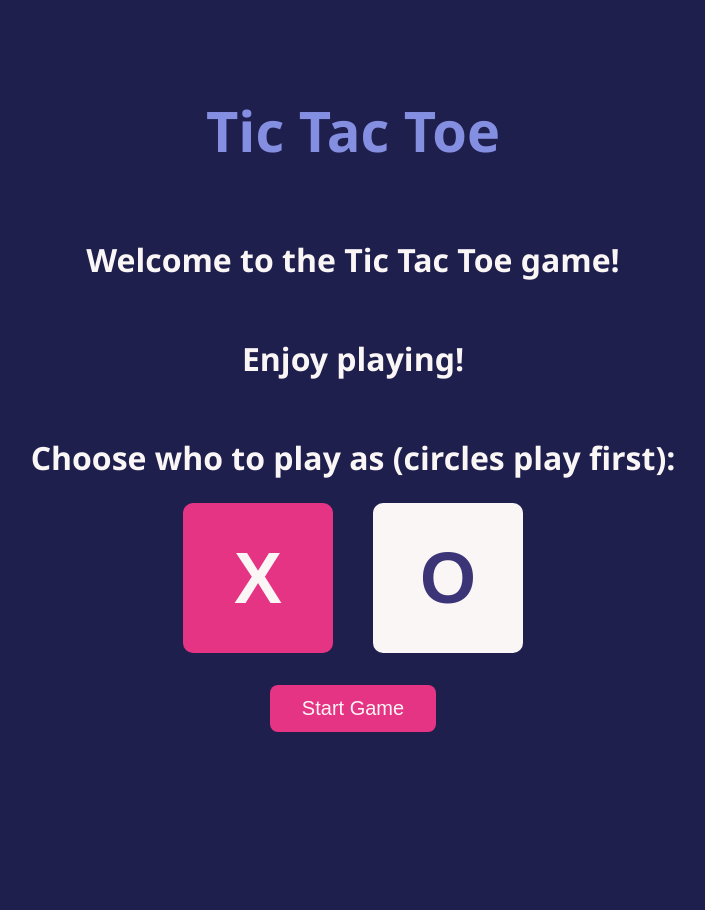
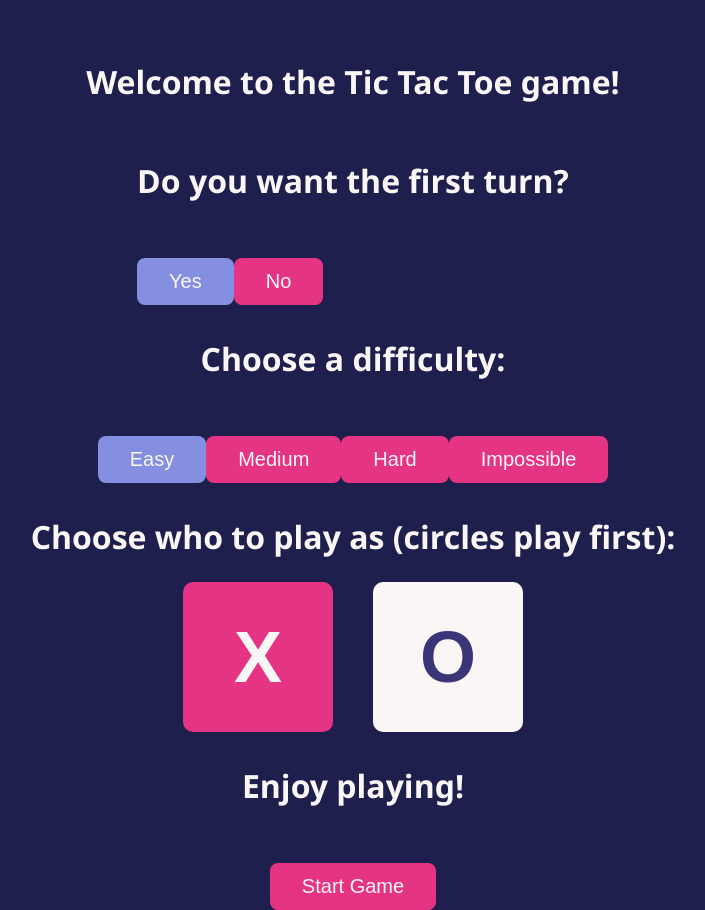
Before and after one commit to ramon-rcp/tictactoe, a React app: page / in a window 1280 px wide. Shown: the whole page, without its empty margins (287-992 px from the left). Before the commit the page ends 800 px from the top, so only its background shows below. Built offline with nearby package versions, Linux system fonts and the light colour scheme.

Commit message:
add starting player and difficulty selection

```diff
--- a/src/components/App.tsx
+++ b/src/components/App.tsx
@@ -9,6 +9,8 @@ type AppState = {
     key?: number;
     player: "X" | "O";
     isloading: boolean;
+    difficulty: "easy" | "medium" | "hard" | "impossible";
+    playerStarts: boolean;
 }
 
 export class App extends Component<{}, AppState> {
@@ -18,6 +20,8 @@ export class App extends Component<{}, AppState> {
             playState: "start",
             player: "X",
             isloading: false,
+            difficulty: "easy",
+            playerStarts: true,
         }
     }
 
@@ -48,13 +52,25 @@ export class App extends Component<{}, AppState> {
         return <div className='tictactoe-container'>
             <h1>Tic Tac Toe</h1>
             <p className='status'>Welcome to the Tic Tac Toe game!</p>
-            <p className='status'>Enjoy playing!</p>
+            <div>
+                <p className='status'>Do you want the first turn?</p>
+                <button className={(this.state.playerStarts) ? 'chosen-diff' : "reset-btn"} onClick={() => this.setState({playerStarts: true})}>Yes</button>
+                <button className={(this.state.playerStarts) ? "reset-btn" : 'chosen-diff'} onClick={() => this.setState({playerStarts: false})}>No</button>
+            </div>
+            <p className='status'>Choose a difficulty:</p>
+            <div>
+                <button className={(this.state.difficulty === "easy") ? 'chosen-diff' : "reset-btn"} onClick={() => this.setState({difficulty: "easy"})}>Easy</button>
+                <button className={(this.state.difficulty === "medium") ? 'chosen-diff' : "reset-btn"} onClick={() => this.setState({difficulty: "medium"})}>Medium</button>
+                <button className={(this.state.difficulty === "hard") ? 'chosen-diff' : "reset-btn"} onClick={() => this.setState({difficulty: "hard"})}>Hard</button>
+                <button className={(this.state.difficulty === "impossible") ? 'chosen-diff' : "reset-btn"} onClick={() => this.setState({difficulty: "impossible"})}>Impossible</button>
+            </div>
             <p className='status'>Choose who to play as (circles play first):</p>
             <div>
                 <button className={(this.state.player === "X") ? "chosen-square" : "square"} onClick={() => this.setState({player: "X"})}>X</button>
                 <span className='space'></span>
                 <button className={(this.state.player === "O") ? "chosen-square" : "square"} onClick={() => this.setState({player: "O"})}>O</button>
             </div>
+            <p className='status'>Enjoy playing!</p>
             <button className="reset-btn" onClick={this.createGame}>Start Game</button>
         </div>
     }
@@ -103,7 +119,8 @@ export class App extends Component<{}, AppState> {
     createGame = (): void => {
         this.setState({isloading: true});
         let ai: string = (this.state.player === "X") ? "O" : "X";
-        fetch(apiURL + "/start?ai_player="+ai+"&opponent_player="+this.state.player+"&starting_player=O")
+        let startingPlayer: string = (this.state.playerStarts) ? this.state.player : ai;
+        fetch(apiURL + "/start?ai_player="+ai+"&opponent_player="+this.state.player+"&starting_player="+startingPlayer)
             .then(response => response.json())
             .then(data => {
                 console.log("Game created", data);
--- a/src/styles/global.css
+++ b/src/styles/global.css
@@ -93,6 +93,18 @@ h1, h2, h3 {
   background: #848fe1; /* Light purple on hover */
 }
 
+.chosen-diff {
+  margin-top: 2rem;
+  padding: 0.75rem 2rem;
+  background: #848fe1;
+  color: #faf6f6; /* Light text color for button */
+  border: none;
+  border-radius: 8px;
+  font-size: 1.25rem;
+  cursor: pointer;
+  transition: background 0.2s;
+}
+
 .spinner {
   border: 4px solid #f3f3f3;
   border-top: 4px solid #3498db;
```
